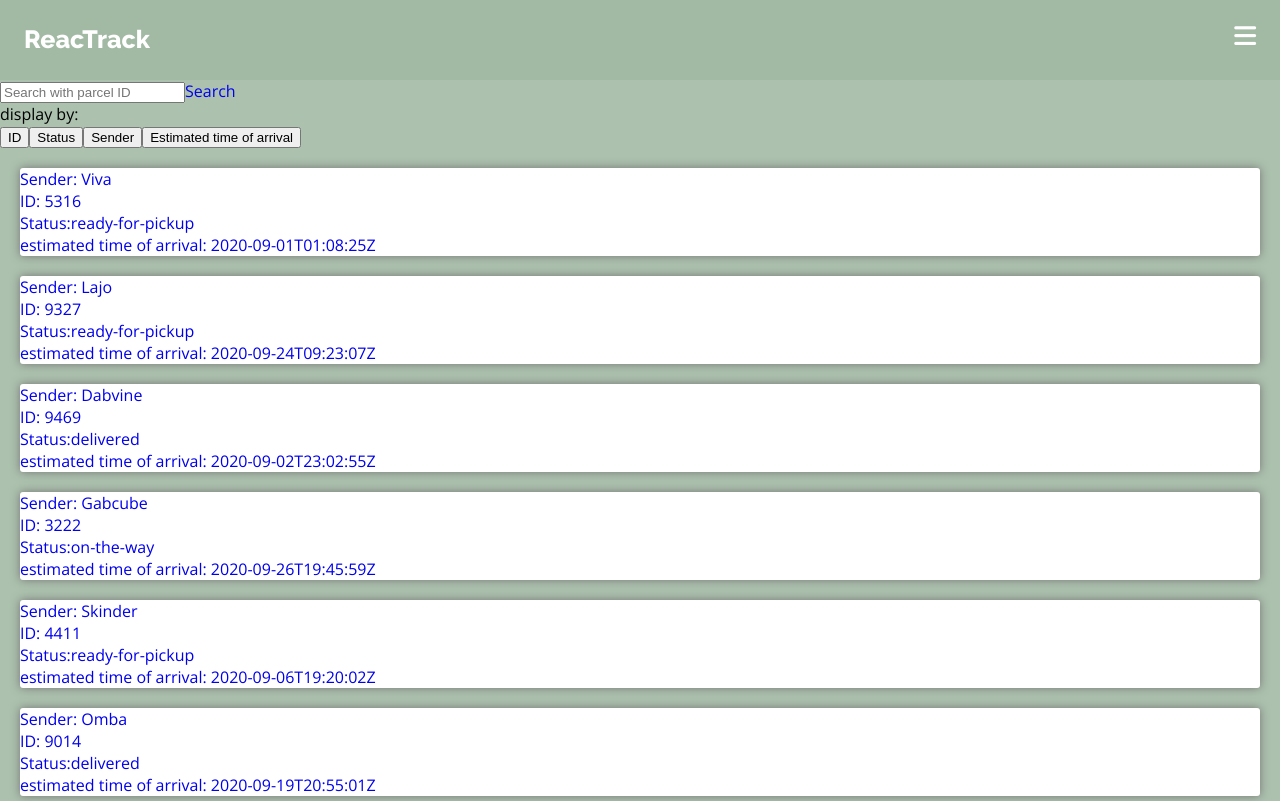
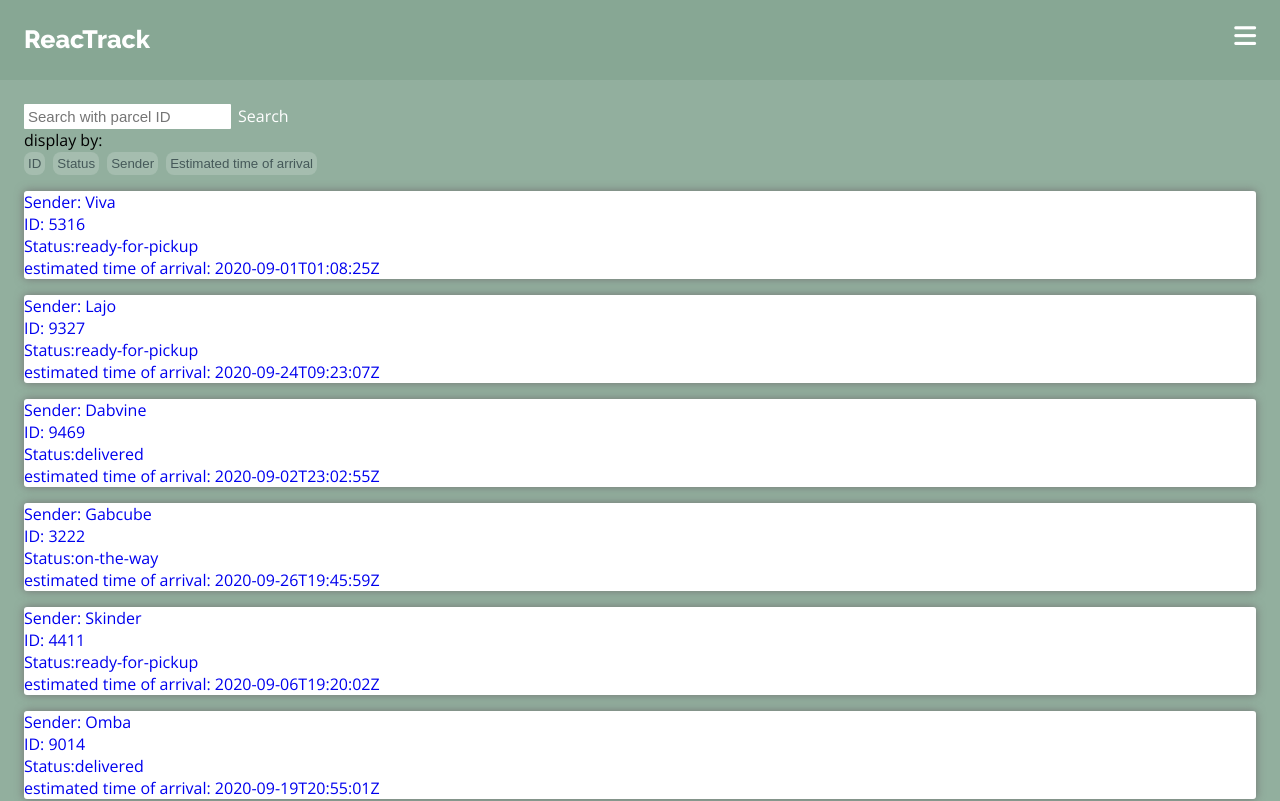
Before and after one commit to blacknstones/ReacTrack, a React (Create React App) app: page /parcels in a window 1280 px wide. Shown: the top 801 px of the page. Built offline with nearby package versions, Linux system fonts and the light colour scheme.

Commit message:
Added more styling

```diff
--- a/src/components/Parcel.jsx
+++ b/src/components/Parcel.jsx
@@ -12,7 +12,7 @@ export default function Parcel({ data }) {
     return (
         <article className="parcel">
             <Link className="link" to={`/parcels/${parcel_id}`}>
-                    <p>Sender: {sender}</p>
+                    <span>Sender: </span><span>{sender}</span>
                     <p>ID: {parcel_id}</p>
                     <p>Status:{status}</p>
                     <p>estimated time of arrival: {eta}</p>
--- a/src/components/SearchBar.jsx
+++ b/src/components/SearchBar.jsx
@@ -9,7 +9,7 @@ export default function SearchBar() {
     return (
         <div className="search-bar">
             <input placeholder="Search with parcel ID" value={query} onChange={(event) => setQuery(event.target.value)} />
-            <Link className="link" to={`/parcels/${query}`}>Search</Link>
+            <Link className="search-link" to={`/parcels/${query}`}>Search</Link>
         </div>
     );
 }
--- /dev/null
+++ b/src/css/button.css
@@ -0,0 +1,9 @@
+.button {
+    border-radius: 8px;
+    background-color: var(--theme-light-green);
+    padding: 4px;
+    margin-bottom: 2vh;
+    margin-right: 1vh;
+    color: var(--theme-dark-green);
+
+}
--- a/src/css/header.css
+++ b/src/css/header.css
@@ -1,64 +1,6 @@
 .header {
     height: 10vh;
-    background-color: var(--theme-dark-green);
+    background-color: var(--theme-green);
     display: flex;
     flex-direction: column;
-
 }
-
-.navbar {
-    display: flex;
-    justify-content: flex-end;
-}
-.header .logo,
-.navbar .nav-link {
-    font-family: 'Raleway', sans-serif;
-    color: white;
-}
-
-.navbar .nav-link {
-    font-weight: 600;
-}
-
-.header .logo {
-    font-weight: 800;
-    font-size: 25px;
-    display: flex;
-    align-self: flex-start;
-    position: absolute;
-    top: 3vh;
-    left: 3vh;
-}
-
-.navbar .menu-icon {
-    display: flex;
-    cursor: pointer;
-    color: #fff;
-    font-size: 25px;
-    position: absolute;
-    top: 3vh;
-    right: 3vh;
-
-
-}
-
-.nav-menu {
-    display: flex;
-    flex-direction: column;
-    width: 100%;
-    height: 20vh;
-    position: absolute;
-    left: 0;
-    top: -100%;
-    opacity: 1;
-    transition: all 0.3s ease-in-out;
-    z-index: -99;
-    text-align: center;
-  }
-
-  .nav-menu.active {
-    background: var(--theme-dark-green);
-    top: 10vh;
-    z-index: 1;
-
-  }
--- /dev/null
+++ b/src/css/navbar.css
@@ -0,0 +1,61 @@
+.navbar {
+    display: flex;
+    justify-content: flex-end;
+}
+.header .logo,
+.navbar .nav-link {
+    font-family: 'Raleway', sans-serif;
+    color: white;
+}
+
+.navbar .nav-link {
+    font-weight: 600;
+}
+
+.header .logo {
+    font-weight: 800;
+    font-size: 25px;
+    display: flex;
+    align-self: flex-start;
+    position: absolute;
+    top: 3vh;
+    left: 3vh;
+}
+
+.navbar .menu-icon {
+    display: flex;
+    cursor: pointer;
+    color: #fff;
+    font-size: 25px;
+    position: absolute;
+    top: 3vh;
+    right: 3vh;
+
+
+}
+
+.nav-menu {
+    display: flex;
+    flex-direction: column;
+    width: 100%;
+    height: 18vh;
+    position: absolute;
+    left: 0;
+    top: -100%;
+    opacity: 1;
+    transition: all 0.3s ease-in-out;
+    z-index: -99;
+    text-align: center;
+    justify-content: space-around;
+    align-items: center;
+  }
+
+  .nav-menu.active {
+    background: var(--theme-dark-green);
+    top: 10vh;
+    z-index: 1;
+  }
+
+  .nav-item {
+      margin-bottom: 3vh;
+  }
--- a/src/css/parcel.css
+++ b/src/css/parcel.css
@@ -2,6 +2,10 @@
     background-color: white;
     box-shadow: 0px 0px 10px 0px rgba(115,115,115,1);
     border-radius: 3px;
-    margin: 20px;
-    color: #777777;
+    margin-bottom: 2vh;
 }
+
+.parcel {}
+.parcel-detail {
+
+}
--- a/src/css/reset.css
+++ b/src/css/reset.css
@@ -45,7 +45,12 @@ input,
 select,
 textarea {
   margin: 0;
+  background: none;
+  border: none;
+  padding: 0;
 }
+
+
 
 html {
   box-sizing: border-box;
@@ -61,19 +66,9 @@ video {
   max-width: 100%;
 }
 
-iframe {
-  border: 0;
-}
 
-table {
-  border-collapse: collapse;
-  border-spacing: 0;
-}
 
-td,
-th {
-  padding: 0;
-}
+
 
 td:not([align]),
 th:not([align]) {
--- /dev/null
+++ b/src/css/search-bar.css
@@ -0,0 +1,14 @@
+
+
+.search-bar input {
+    font-size: 15px;
+    padding: 4px;
+    background: white;
+    border-radius: 1px;
+    margin-right: 7px;
+}
+
+.search-bar .search-link {
+    text-decoration: none;
+    color: white;
+}
--- a/src/css/style.css
+++ b/src/css/style.css
@@ -2,6 +2,9 @@
 @import url("./header.css");
 @import url("./parcel.css");
 @import url("./home-page.css");
+@import url('./navbar.css');
+@import url('./search-bar.css');
+@import url('./button.css');
 
 /* Google fonts */
 @import url('https://fonts.googleapis.com/css2?family=Open+Sans:wght@300;400&family=Raleway:wght@300;400;600;800&display=swap');
@@ -11,15 +14,17 @@ font-family: 'Open Sans', sans-serif; //font-weight: 300/400
 font-family: 'Raleway', sans-serif; //font-weight: 300/400/800
 */
 :root {
-    --theme-green:#ACC1AE;
+    --theme-green:#87A794;
+
+    --theme-lighter-green: #92AF9E;
+    --theme-light-green: #A5BDAF;
+    --theme-dark-green: #455959;
     --theme-orange: #F7C48D;
-    --theme-color-lightgreen: #B9CABB;
-    --theme-pink: #ded6d1;
-    --theme-dark-green: #A2B9A4;
+
 }
 
 body {
-    background-color:  var(--theme-green);
+    background-color:  var(--theme-lighter-green);
     font-family: 'Open Sans', sans-serif;
     font-weight: 400;
 }
@@ -27,3 +32,7 @@ body {
 .link {
     text-decoration: none;
 }
+
+.main-content {
+    padding: 3vh;
+}
```
